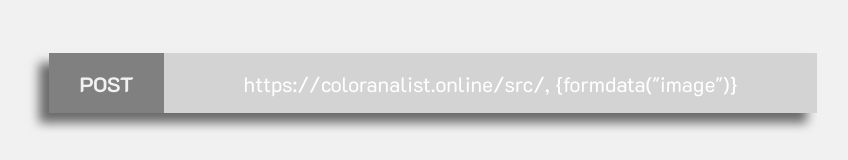
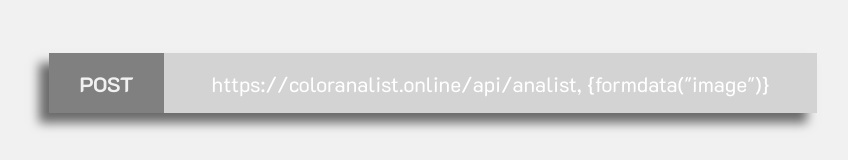
Before and after one commit to alisonnRB/Interface-analist-color, a Vue app: page /api in a window 1280 px wide. Shown: the part 317-477 px from the top of the page, without its empty margins (207-1055 px from the left). Built offline with nearby package versions, Linux system fonts and the light colour scheme.

Commit message:
Update apiPage.vue

```diff
--- a/src/views/apiPage.vue
+++ b/src/views/apiPage.vue
@@ -8,7 +8,7 @@
                 <h3>POST</h3>
             </span>
             <span class="request">
-                <p>https://coloranalist.online/src/, {formdata(&#34;image&#34;)}</p>
+                <p>https://coloranalist.online/api/analist, {formdata(&#34;image&#34;)}</p>
             </span>
         </div>
 
```
